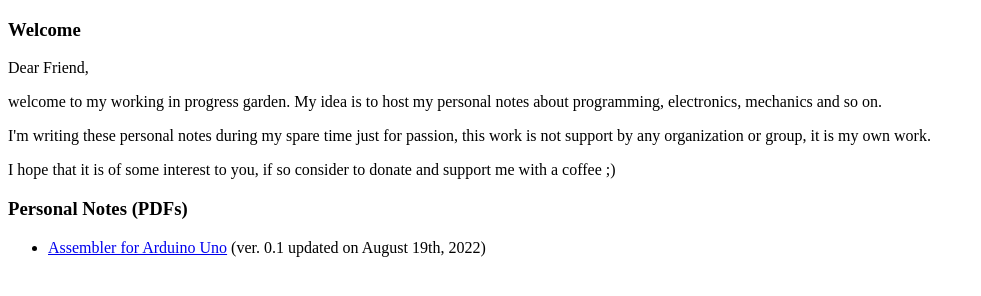
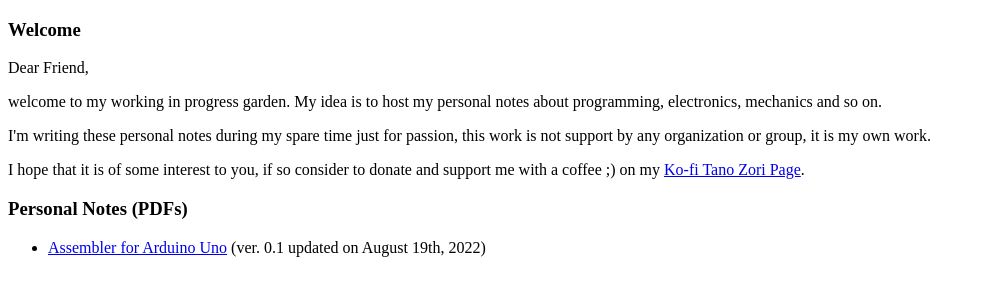
Before and after one commit to tanozori/tanozori.github.io, a plain HTML site: page index.html in a window 1280 px wide. Shown: the whole page, without its empty margins (0-981 px from the left). Drawn offline with Linux system fonts and the light colour scheme.

Commit message:
Update index.html
k-fi page lin.

```diff
--- a/index.html
+++ b/index.html
@@ -20,7 +20,7 @@
 		</p>
 		<p>
 			I hope that it is of some interest to you, if so consider to donate
-			and support me with a coffee ;)
+			and support me with a coffee ;) on my <a href="https://ko-fi.com/tanozori" target="_blank">Ko-fi Tano Zori Page</a>.
 
 			<script src='https://storage.ko-fi.com/cdn/scripts/overlay-widget.js'></script>
 			<script>
```
